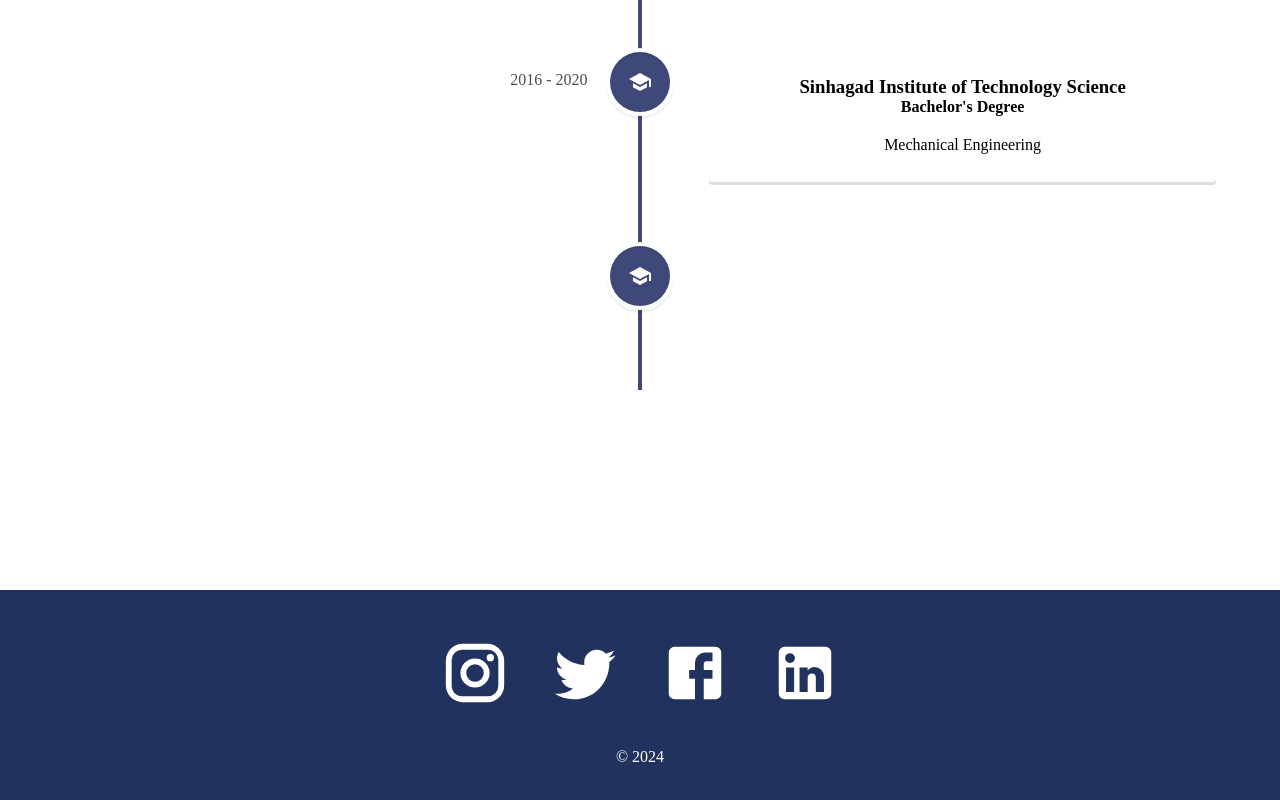
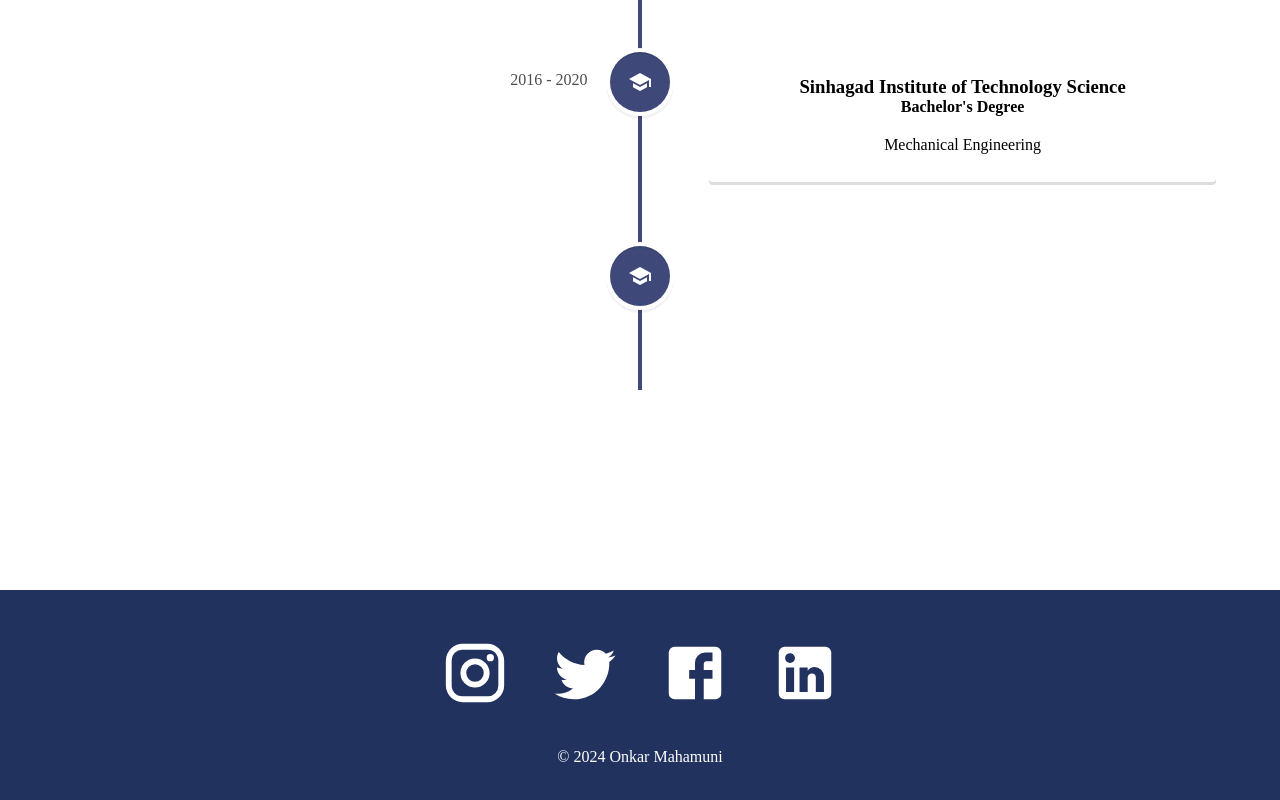
Before and after one commit to Onkar2706/Portfolio, a React (Create React App) app: page /Portfolio/Experience in a window 1280 px wide. Shown: the part 686-1486 px from the top of the page. Built offline with nearby package versions, Linux system fonts and the light colour scheme.

Commit message:
Add GitHub Actions workflow for deployment

```diff
--- a/src/App.js
+++ b/src/App.js
@@ -14,7 +14,7 @@
         <Routes>
           <Route path="/" element={<Home />} />
           <Route path="/Projects" element={<Projects />} />
-          <Route path="/experience" element={<Experience />} />
+          <Route path="/Experience" element={<Experience />} />
         </Routes>
         <Footer />
       </BrowserRouter>
--- a/src/components/Footer.js
+++ b/src/components/Footer.js
@@ -14,7 +14,7 @@
         <FacebookIcon />
         <LinkedInIcon />
       </div>
-      <p> &copy; 2024 </p>
+      <p> &copy; 2024 Onkar Mahamuni </p>
     </div>
   );
 }
```
